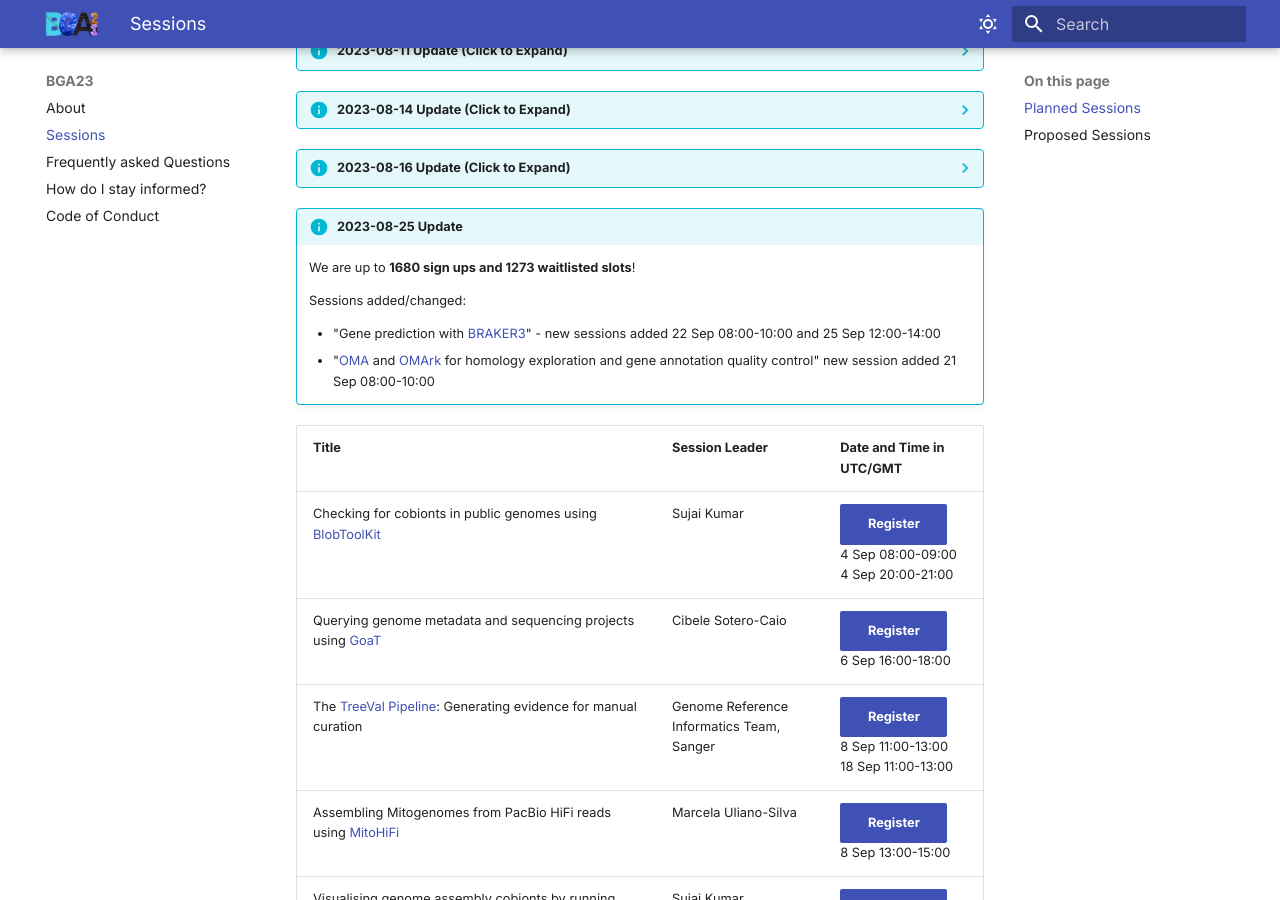
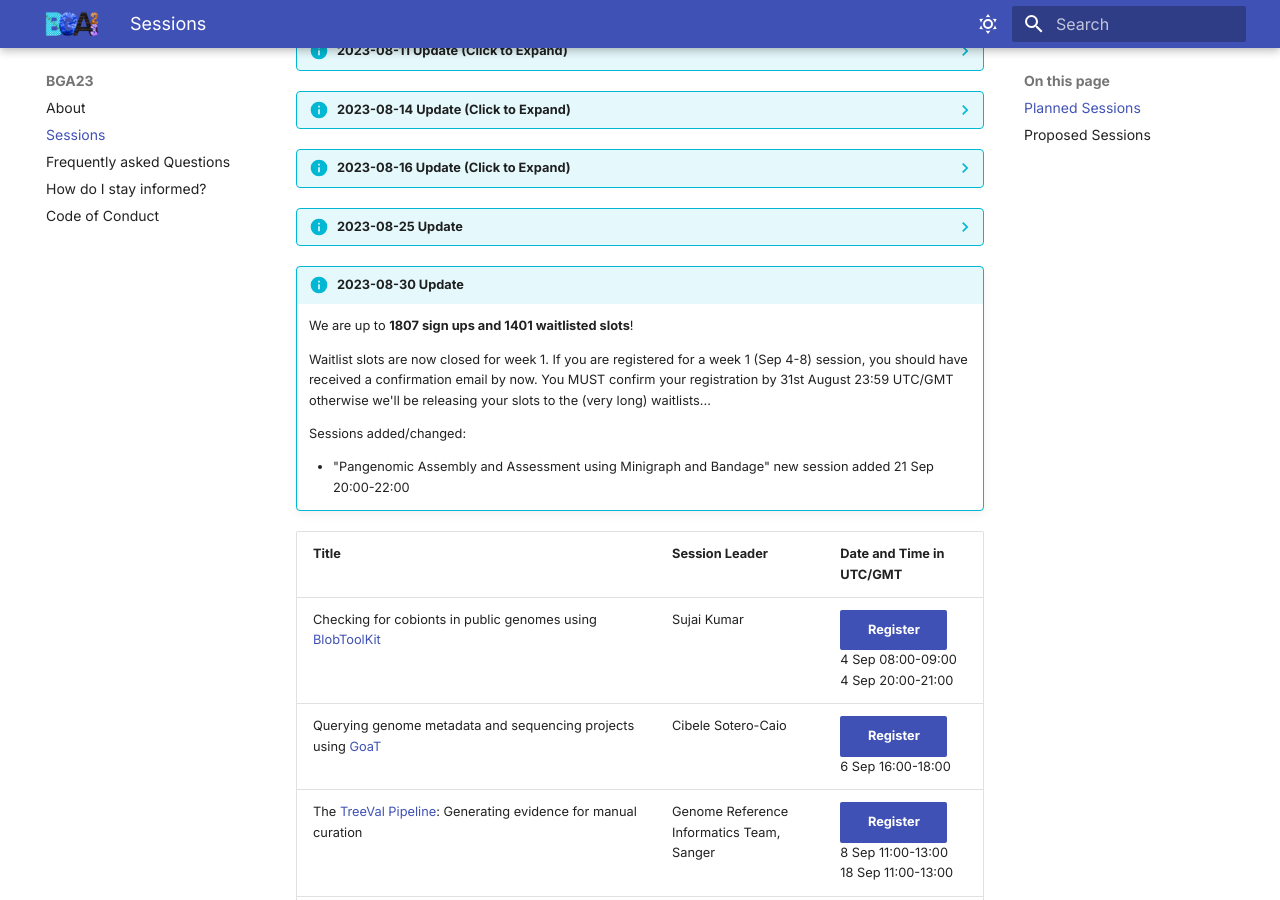
Before and after one commit to tol-training/tol-training.github.io, an MkDocs documentation site: the page built from docs/sessions.md, in a window 1280 px wide and 900 px high, scrolled down 488 px. Built offline with MkDocs 1.6.1 and Material for MkDocs 9.7.7, drawn with Linux system fonts in a browser that asks for light colours; some of the changed text lies outside the part shown.

Commit message:
add pangenomics

```diff
--- a/docs/sessions.md
+++ b/docs/sessions.md
@@ -47,13 +47,22 @@
 
     To be fair to everyone, we will be asking everyone to confirm attendance for each session by next week, so please keep an eye out for those emails.
 
-!!! info "**2023-08-25 Update**"
+??? info "**2023-08-25 Update**"
     We are up to **1680 sign ups and 1273 waitlisted slots**!
 
     Sessions added/changed:
 
     - "Gene prediction with [BRAKER3](https://github.com/Gaius-Augustus/BRAKER){: target="_blank"}" - new sessions added 22 Sep 08:00-10:00 and 25 Sep 12:00-14:00
     - "[OMA](https://omabrowser.org/oma/home/){: target="_blank"} and [OMArk](https://omark.omabrowser.org/){: target="_blank"} for homology exploration and gene annotation quality control" new session added 21 Sep 08:00-10:00
+
+!!! info "**2023-08-30 Update**"
+    We are up to **1807 sign ups and 1401 waitlisted slots**!
+
+    Waitlist slots are now closed for week 1. If you are registered for a week 1 (Sep 4-8) session, you should have received a confirmation email by now. You MUST confirm your registration by 31st August 23:59 UTC/GMT otherwise we'll be releasing your slots to the (very long) waitlists...
+
+    Sessions added/changed:
+
+    - "Pangenomic Assembly and Assessment using Minigraph and Bandage" new session added 21 Sep 20:00-22:00
 
 
 | Title | Session Leader | Date and Time in UTC/GMT |
@@ -74,6 +83,7 @@
 | [BUSCO](https://busco.ezlab.org/){: target="_blank"} - from QC to gene prediction and phylogenomics | Rob Waterhouse | [Register](https://buytickets.at/bga23/973174){ : target="_blank" .md-button .md-button--primary }<br/>20 Sep 08:00-10:00<br/>20 Sep 17:00-19:00 |
 | Classifying Transposable Elements with [Earl Grey TE](https://github.com/TobyBaril/EarlGrey){: target="_blank"} | Tobias Baril | [Register](https://buytickets.at/bga23/973218){ : target="_blank" .md-button .md-button--primary }<br/>21 Sep 12:00-14:00 |
 | Assembling Genomes with the [VGP-Galaxy Pipeline](https://training.galaxyproject.org/training-material/topics/assembly/tutorials/vgp_genome_assembly/tutorial.html){: target="_blank"} | Delphine Lariviere | [Register](https://buytickets.at/bga23/973190){ : target="_blank" .md-button .md-button--primary }<br/>21 Sep 17:00-19:00 |
+| Pangenomic Assembly and Assessment using Minigraph and Bandage | Zachary Cohen | [Register](https://buytickets.at/bga23/997151){ : target="_blank" .md-button .md-button--primary }<br/>21 Sep 20:00-22:00 |
 | Gene prediction with [BRAKER3](https://github.com/Gaius-Augustus/BRAKER){: target="_blank"} | Katharina Hoff | [Register](https://buytickets.at/bga23/990880){ : target="_blank" .md-button .md-button--primary }<br/>22 Sep 08:00-10:00<br/>25 Sep 12:00-14:00 |
 | [Gfastar](https://github.com/vgl-hub/gfastar): a tool suite to assist genome assembly | Giulio Formenti and Cassidy Johnson | [Register](https://buytickets.at/bga23/973193){ : target="_blank" .md-button .md-button--primary }<br/>22 Sep 14:00-16:00 |
 | Scalable telomere-to-telomere assembly with [hifiasm](https://github.com/chhylp123/hifiasm){: target="_blank"} | Haoyu Cheng | [Register](https://buytickets.at/bga23/975629){ : target="_blank" .md-button .md-button--primary }<br/>22 Sep 17:00-18:00 |
@@ -95,17 +105,10 @@
 | Introduction to HiFi data (theory and practice) |
 | Introduction to Hi-C data (theory and practice) |
 | Introduction to Nanopore data (theory and practice) |
-| Introduction to NextFlow for genomics |
 | Quality control of raw genomic data |
 | VGP Raw data QC toolkit in Galaxy |
-| VGP Primary assembly toolkit in Galaxy |
 | Purging haplotypic duplication from assemblies (theory and practice) |
-| Understanding genome characteristics using GenomeScope 2.0 |
-| OMA and OMARK for genome completeness exploration |
-| Assembly with HiFiASM: “normal”, “Hi-C” and metagenome modes |
 | YAHS and Hi-C scaffolding |
-| Using Bandage to explore assembly graphs |
-| Genefinding with BRAKER3 |
 | Verkko: telomere-to-telomere assembly of diploid chromosomes |
 | Using OrthoFinder to find orthologs across genomes |
 | Aligning whole genomes using Cactus |
```
Also changed, not shown: docs/index.md (+1 -1 lines).
